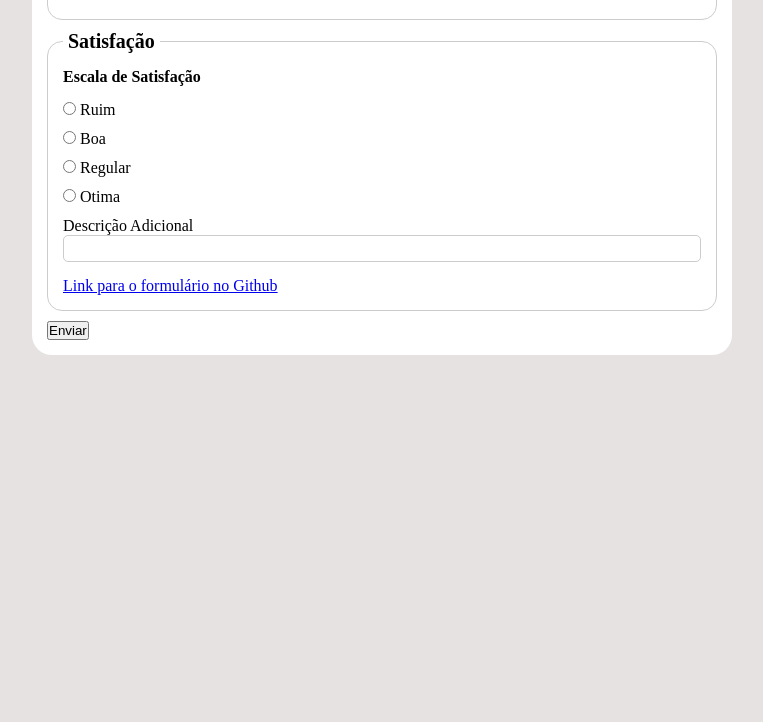
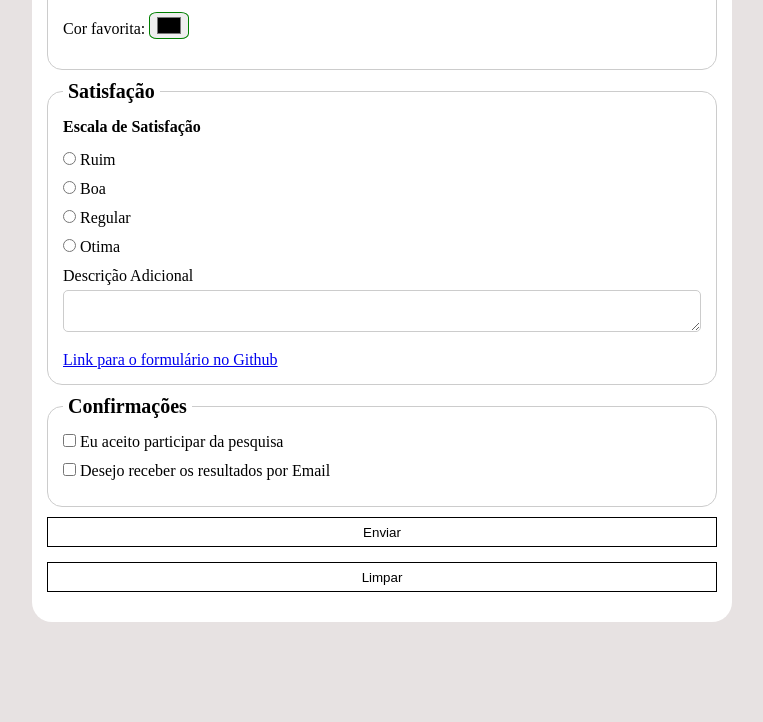
Before and after one commit to heitorhjcostaK1LL/Pesquisa-senaitec, a plain HTML site: page index.html in a window 1280 px wide. Shown: the part 1370-2092 px from the top of the page, without its empty margins (258-1021 px from the left). Before the commit the page ends 1825 px from the top, so only its background shows below. Drawn offline with Linux system fonts and the light colour scheme.

Commit message:
Adicionamos botão de limpar e termos da LGPD

```diff
--- a/css/style.css
+++ b/css/style.css
@@ -50,7 +50,7 @@
     padding: 0 5px;
 
 }
-input,select{
+input,select,textarea{
     width: 100%;
     margin-bottom: 15px;
     padding: 5px;
@@ -79,5 +79,50 @@
 }
 
 h1 {
+ font-family: 'Unbounded';
+}
+
+textarea {
+    min-width: 100px;
+}
+
+label {
+    display: inline-block;
+    margin-bottom: 5px;
+}
+
+input:invalid,
+select:invalid {
+    border-color: red;
 
 }
+
+input:valid,
+select:valid {
+    border-color: green;
+
+}
+
+button {
+    width: 100%;
+    height: 30px;
+    margin-right: 10px;
+    background-color: white;
+    border: 1px solid;
+    cursor: pointer;
+    margin-bottom: 15px;
+
+}
+
+button[type="submit"]:hover{
+    background-color: green;
+    color: white;
+    transition: 0.6s;
+
+}
+
+button[type="reset"]:hover{
+    background-color: red;
+    color: white;
+    transition: 0.6s;
+}
--- a/index.html
+++ b/index.html
@@ -17,7 +17,7 @@
         <h1>Pesquisa SenaiTec</h1>
     </header>
     <section>
-        <form action="index.html" method="get">
+        <form action="https://formspree.io/f/mgaaejyo" method="post">
 
             <fieldset>
 
@@ -28,7 +28,7 @@
             <br>
 
             <label for="userAge">Idade:</label>
-            <input type="number" name="userAge" id="userAge"
+            <input type="number" name="userAge" id="userAge" required"
             required min="12" max="100">
             <br>
 
@@ -37,7 +37,7 @@
             <br>
 
             <label for="userEmail">Email:</label>
-            <input type="email" name="userEmail" id="userEmail">
+            <input type="email" name="userEmail" id="userEmail" required>
             <br>
 
             <label for="userPhone">Telefone:</label>
@@ -83,7 +83,7 @@
                 </select>
                 <br>
                 <label for="userState">Estado(UF)</label>
-                <select  name="userState" id="userState">
+                <select  name="userState" id="userState" required>
                     <option value="">Selecione...</option>
                     <option value="AC">Acre</option>
                     <option value="AL">Alagoas</option>
@@ -180,10 +180,23 @@
             <br>
 
             <label for="userDescription" name="userDescription">Descrição Adicional</label>
-            <input type="text" name="descrição adicional" id="descrição adicional">
+            <textarea name="userDescription" id="userDescription"></textarea>
             <br>
             <a href="https://github.com/heitorhjcostaK1LL/Pesquisa-senaitec" target="_blank">Link para o formulário no Github</a>
             </fieldset>
+             <fieldset>
+                <legend>Confirmações</legend>
+
+                <input type="checkbox" name="userLGPD" id="userLGPD" value="lgpd" required>
+                <label for="userLGPD">Eu aceito participar da pesquisa</label>
+                <br>
+
+                <input type="checkbox" name="userConfirmEmail" id="userConfirmEmail" value="email" required>
+                <label for="userConfirmEmail">Desejo receber os resultados por Email</label>
+                <br>
+
+
+             </fieldset>
 
 
             <!--radio
@@ -196,6 +209,7 @@
 
 
             <button type="submit">Enviar</button>
+            <button type="reset">Limpar</button>
 
 
         </form>
```
Also changed, not shown: anotacoes.html (added, +48 -0 lines).
